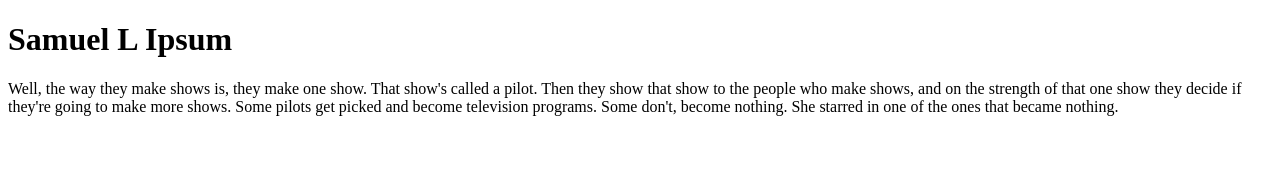
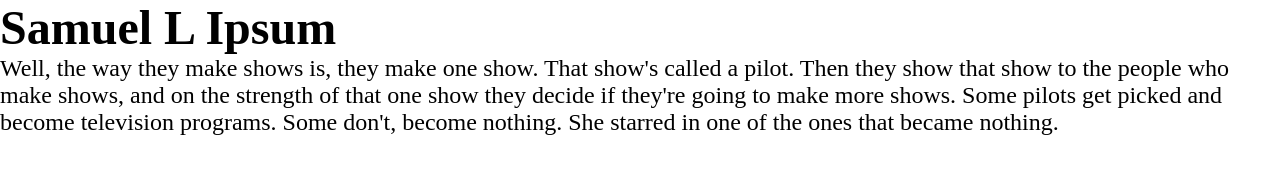
Before and after one commit to RhinoWaffles/Learning-Github, a plain HTML site: page index.html in a window 1280 px wide. Drawn offline with Linux system fonts and the light colour scheme.

Commit message:
added main css file, fixed heading

```diff
--- /dev/null
+++ b/css/main.css
@@ -0,0 +1,19 @@
+* {
+    margin: 0px;
+    padding: 0px;
+    box-sizing: border-box;
+
+
+}
+
+html {
+    font-size: 24px;
+
+
+}
+
+h1 {
+    font-size: 2rem;
+
+
+}
--- a/index.html
+++ b/index.html
@@ -2,13 +2,20 @@
 <html>
 <head>
 <title>Learning Github</title>
+    <link rel="stylesheet" href="css/main.css">
+
+
+
+</head>
+<body>
 <h1>Samuel L Ipsum</h1>
 
 <p>Well, the way they make shows is, they make one show. That show's called a pilot. Then they show that show to the people who make shows, and on the strength of that one show they decide if they're going to make more shows. Some pilots get picked and become television programs.
 Some don't, become nothing. She starred in one of the ones that became nothing.</p>
 
 
-</head>
-<body>
 </body>
+
+
+
 </html>
```
